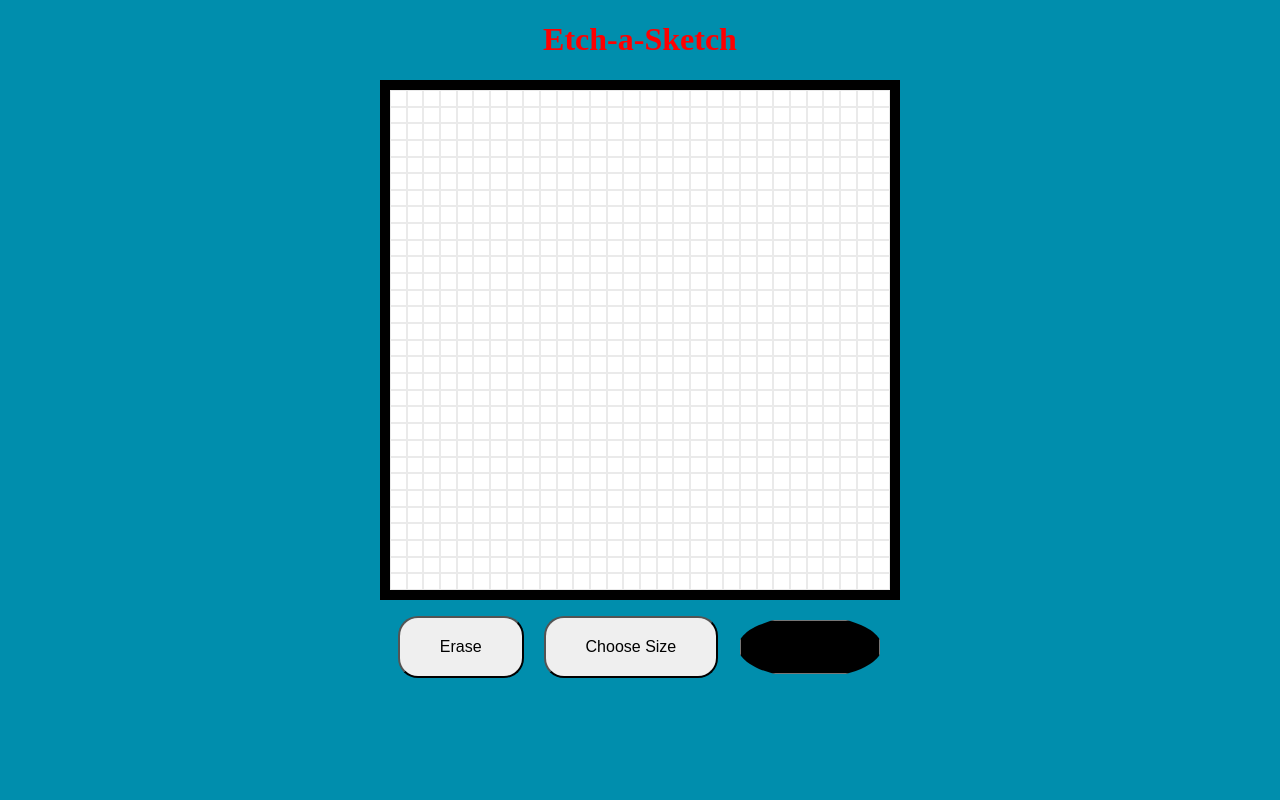
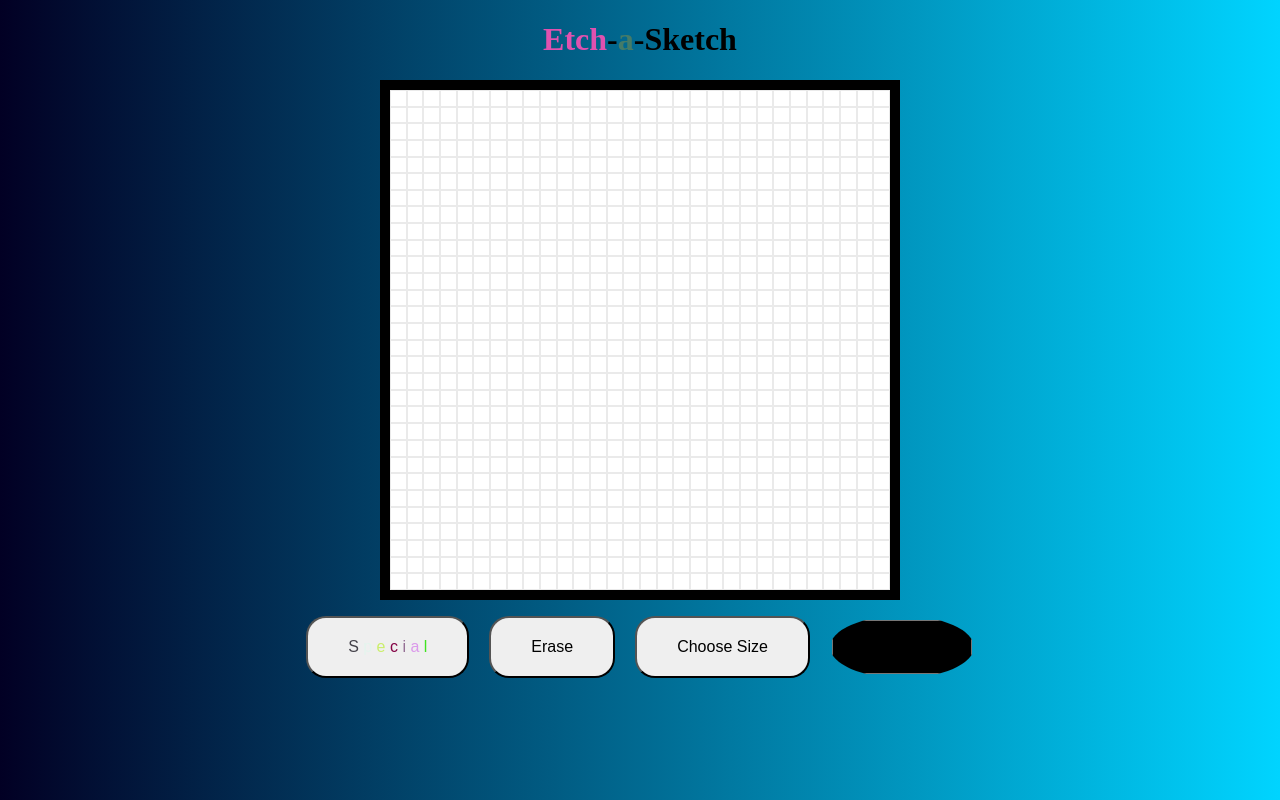
Before and after one commit to GustavoHenriqueBernardoo/project-etch-a-sketch, a plain HTML site: page index.html in a window 1280 px wide. Drawn offline with Linux system fonts and the light colour scheme.

Commit message:
Insert a new button via javascript called: special
created a new function to generate random colors

each letter of special has a different color

```diff
--- a/index.html
+++ b/index.html
@@ -9,7 +9,7 @@
   </head>
   <body>
     <div class="container" id="container">
-      <h1>Etch-a-Sketch</h1>
+      <h1><span>Etch</span>-<span>a</span>-<span>Sketch</span></h1>
       <div class="grid-container" id="grid-container"></div>
       <div class="buttons-container" id="buttons-container"></div>
     </div>
--- a/script.js
+++ b/script.js
@@ -1,9 +1,13 @@
 const container = document.getElementById('container')
 const grid_container = document.getElementById('grid-container')
 const buttons_container = document.getElementById('buttons-container')
+const titleSpans = document.querySelectorAll('span')
 
 let square = 30
-let defaultColor = 'black'
+let defaultColor = getRandomColor()
+
+// Add random color for each span in the title
+titleSpans.forEach(span => span.style.color = getRandomColor())
 
 createSquare(square)
 
@@ -26,6 +30,16 @@ function changeColor(color) {
   if (selectColor) {
     color.style.backgroundColor = selectColor.value
   }
+}
+
+function getRandomColor() {
+  const randomColor = Math.floor(Math.random() * 16777215).toString(16);
+  return `#${randomColor}`
+}
+
+function setToRandomColor() {
+  // const gridItems = document.querySelectorAll('.grid-item')
+  // gridItems.forEach(grid => grid.style.backgroundColor = getRandomColor())
 }
 
 function clearGrid() {
@@ -64,10 +78,24 @@ buttons_container.appendChild(chooseSizeBtn)
 const selectColor = document.createElement('input')
 selectColor.type = 'color'
 selectColor.classList.add('color-selector')
-console.log(selectColor.value)
 buttons_container.appendChild(selectColor)
+
+// Special color button
+const specialButton = document.createElement('button')
+specialButton.classList.add('special')
+specialButton.innerHTML = `
+<span style="color:${getRandomColor()}">S</span>
+<span style="color:${getRandomColor()}">p</span>
+<span style="color:${getRandomColor()}">e</span>
+<span style="color:${getRandomColor()}">c</span>
+<span style="color:${getRandomColor()}">i</span>
+<span style="color:${getRandomColor()}">a</span>
+<span style="color:${getRandomColor()}">l</span>
+`
+buttons_container.insertAdjacentElement("afterbegin", specialButton)
 
 
 // Event Listeners
 cleanBtn.addEventListener('click', clearGrid)
 chooseSizeBtn.addEventListener('click', changeGrid)
+specialButton.addEventListener('click', setToRandomColor)
--- a/style.css
+++ b/style.css
@@ -2,8 +2,13 @@ body {
   margin: 0;
   padding: 0;
   box-sizing: border-box;
-  background-color: hsl(191, 100%, 34%, 1);
-
+  background: rgb(2, 0, 36);
+  background: linear-gradient(
+    90deg,
+    rgba(2, 0, 36, 1) 0%,
+    rgba(0, 212, 255, 1) 100%,
+    rgba(0, 0, 0, 1) 100%
+  );
   /*Testing*/
   width: 100vw;
   overflow: hidden;
@@ -11,7 +16,7 @@ body {
 
 h1 {
   text-align: center;
-  color: red;
+  color: black;
 }
 
 .container {
@@ -41,8 +46,7 @@ h1 {
   gap: 20px;
 }
 
-.erase,
-.delete,
+button,
 .color-selector {
   font-size: 1rem;
   padding: 20px 40px;
```
